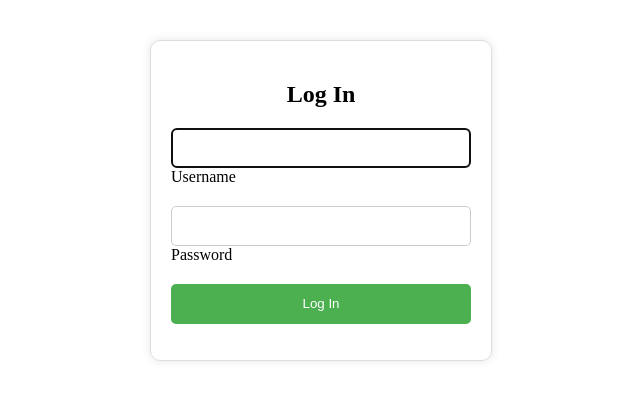
After one commit to EENprofiel/FinanceTracker, a Django app: page /accounts/login/ in a window 1280 px wide. The commit adds this page. Shown: the top 400 px of the page, without its empty margins (319-959 px from the left). Run offline with Django 5.2, Linux system fonts and the light colour scheme; parts of the project's set-up code (start-up, migrations or seed data) failed here and were passed over.

Commit message:
better version with working login

```diff
--- /dev/null
+++ b/FinanceTracker/static/FinanceTracker/style.css
@@ -0,0 +1,45 @@
+.login-form {
+    max-width: 300px;
+    margin: 40px auto;
+    padding: 20px;
+    border: 1px solid #ddd;
+    border-radius: 10px;
+    box-shadow: 0 0 10px rgba(0, 0, 0, 0.1);
+}
+
+.title {
+    text-align: center;
+    margin-bottom: 20px;
+}
+
+.form-group {
+    margin-bottom: 20px;
+}
+
+label {
+    display: block;
+    margin-bottom: 10px;
+}
+
+input[type="text"], input[type="password"] {
+    width: 100%;
+    height: 40px;
+    padding: 10px;
+    border: 1px solid #ccc;
+    border-radius: 5px;
+}
+
+.login-btn {
+    width: 100%;
+    height: 40px;
+    padding: 10px;
+    border: none;
+    border-radius: 5px;
+    background-color: #4CAF50;
+    color: #fff;
+    cursor: pointer;
+}
+
+.login-btn:hover {
+    background-color: #3e8e41;
+}
--- /dev/null
+++ b/FinanceTracker/templates/registration/login.html
@@ -0,0 +1,19 @@
+{% load static %}
+
+<link rel="stylesheet" href="{% static 'FinanceTracker/style.css' %}">
+
+<div class="login-form">
+    <h2 class="title">Log In</h2>
+    <form method="post">
+        {% csrf_token %}
+        <div class="form-group">
+            {{ form.username }}
+            <label for="{{ form.username.id_for_label }}">Username</label>
+        </div>
+        <div class="form-group">
+            {{ form.password }}
+            <label for="{{ form.password.id_for_label }}">Password</label>
+        </div>
+        <button type="submit" class="login-btn btn btn-primary">Log In</button>
+    </form>
+</div>
--- a/mysite/urls.py
+++ b/mysite/urls.py
@@ -1,5 +1,7 @@
 from django.contrib import admin
+from django.contrib.auth import login
 from django.urls import include, path
+from pkg_resources.extern import names
 
 from FinanceTracker import views
 
@@ -8,5 +10,6 @@ urlpatterns = [
     path("admin/", admin.site.urls),
     path('', views.dashboard, name='dashboard'),
     path('add-expense/', views.add_expense, name='add_expense'),
-    path('add-income/', views.add_income, name='add_income')
+    path('add-income/', views.add_income, name='add_income'),
+    path("accounts/", include("django.contrib.auth.urls"))
 ]
```
Also changed, not shown: FinanceTracker/templates/FinanceTracker/base.html (+9 -0 lines), FinanceTracker/views.py (+17 -0 lines), mysite/settings.py (+7 -1 lines), db.sqlite3.
